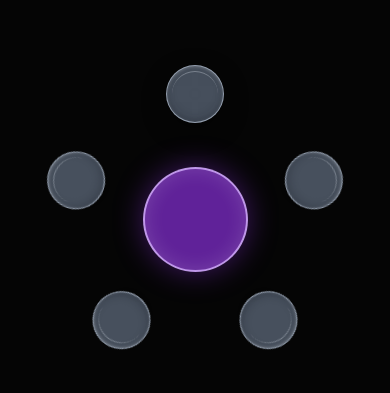
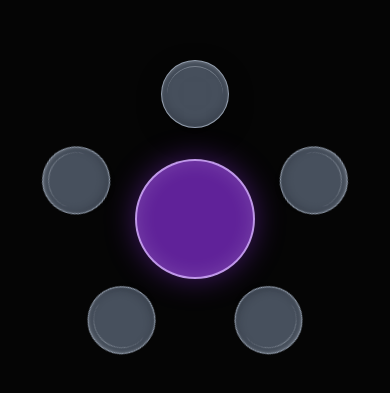
Before and after one commit to MrQRZ-01/Nexus, a plain HTML site: page Index.html in a window 390 px wide. Shown: the part 203-596 px from the top of the page. Drawn offline with Linux system fonts and the light colour scheme.

Commit message:
Update Index.html

```diff
--- a/Index.html
+++ b/Index.html
@@ -62,8 +62,8 @@
         /* Center circle */
 
         .center-circle {
-            width: 130px;
-            height: 130px;
+            width: 150px;
+            height: 150px;
 
             border-radius: 50%;
             position: absolute;
@@ -82,8 +82,8 @@
         .nav-button {
             position: absolute;
 
-            width: 70px;
-            height: 70px;
+            width: 82px;
+            height: 82px;
 
             border-radius: 50%;
             border: 1px solid rgba(190, 202, 218, 0.65);
@@ -170,13 +170,13 @@
         @media (max-width: 500px) {
 
             .center-circle {
-                width: 105px;
-                height: 105px;
+                width: 120px;
+                height: 120px;
             }
 
             .nav-button {
-                width: 58px;
-                height: 58px;
+                width: 68px;
+                height: 68px;
             }
 
             .nav-button:nth-child(2),
```
